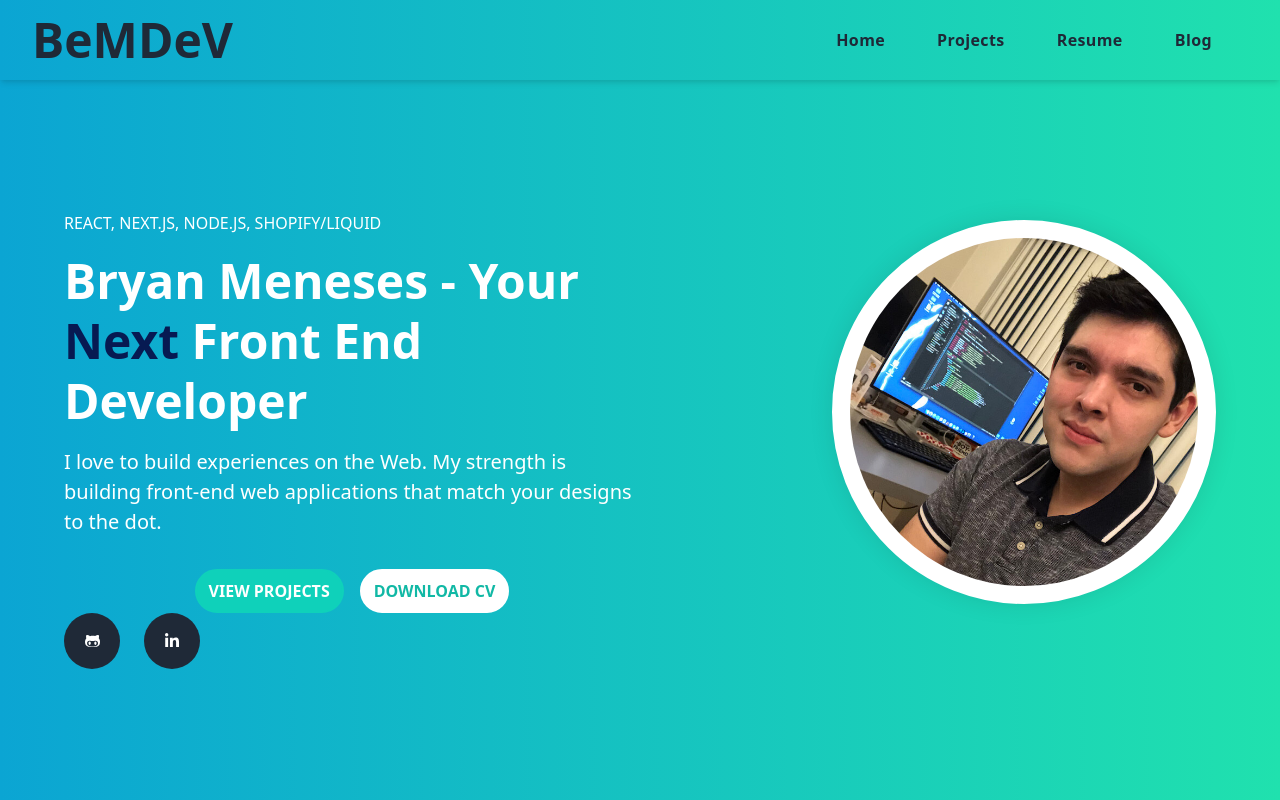
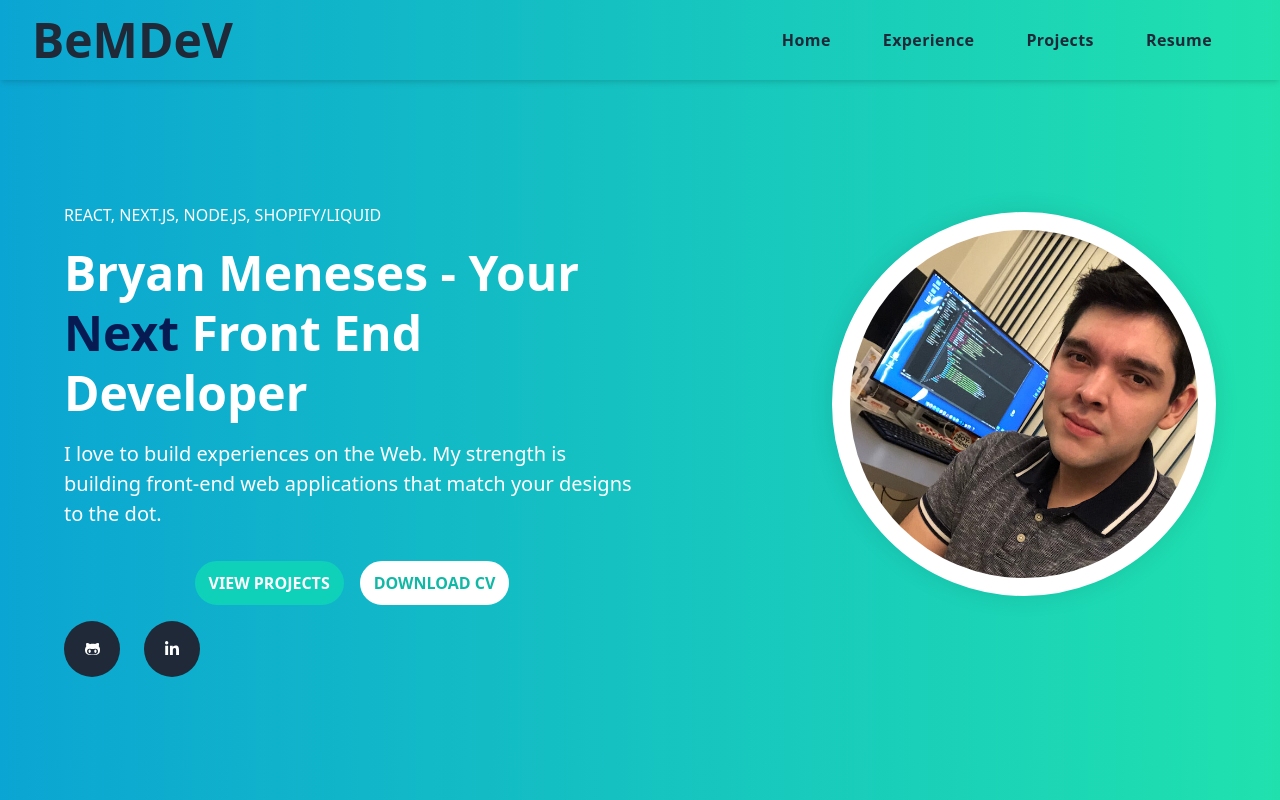
Before and after one commit to bryanMeneses/bemdev-portfolio, a Next.js app: page / in a window 1280 px wide. Shown: the top 800 px of the page. Built offline with nearby package versions, Linux system fonts and the light colour scheme.

Commit message:
add smooth scrolling to sections

```diff
--- /dev/null
+++ b/animations/fadeIn.js
@@ -0,0 +1,10 @@
+export const fadeIn = delay => ({
+  opacity: 1,
+  delay,
+  from: {
+    opacity: 0
+  },
+  config: {
+    duration: 550,
+  },
+})
--- a/components/Header/Header.js
+++ b/components/Header/Header.js
@@ -1,5 +1,5 @@
 import React, { useEffect, useRef, useState } from 'react'
-import Link from 'next/link';
+import {Link} from 'react-scroll';
 import { navLinks } from '../../utils/nav-links';
 
 const Header = () => {
@@ -59,10 +59,13 @@ const Header = () => {
           {navLinks.map((link, i) => {
             return (
               <Link
+                smooth={true}
+                offset={-78}
+                className="cursor-pointer tracking-wide text-gray-800 font-bold py-3 px-4 mr-5 rounded-lg hover:bg-white transition-colors duration-300"
                 key={i}
-                passHref
-                href={link.path}>
-                <a className="tracking-wide text-gray-800 font-bold py-3 px-4 mr-5 rounded-lg hover:bg-white transition-colors duration-300">{link.text}</a>
+                to={link.path}
+                >
+                {link.text}
               </Link>
             );
           })}
--- a/package.json
+++ b/package.json
@@ -15,6 +15,7 @@
     "postcss": "^8.2.6",
     "react": "17.0.1",
     "react-dom": "17.0.1",
+    "react-scroll": "^1.8.2",
     "react-spring": "^8.0.27",
     "tailwindcss": "^2.0.3"
   }
--- a/pages/index.js
+++ b/pages/index.js
@@ -8,21 +8,12 @@ import Trail from '@/components/Trail'
 import Item from '@/components/Experience/Item'
 import { FontAwesomeIcon } from '@fortawesome/react-fontawesome'
 import { faGithubAlt, faLinkedinIn } from '@fortawesome/free-brands-svg-icons'
+import { fadeIn } from 'animations/fadeIn'
 
+import { Element } from "react-scroll";
 
 
 export default function Home() {
-
-  const props = useSpring({
-    opacity: 1,
-    delay: 1000,
-    from: {
-      opacity: 0
-    },
-    config: {
-      duration: 550,
-    },
-  })
 
   return (
     <>
@@ -44,7 +35,7 @@ export default function Home() {
               </div>
             </Trail>
 
-            <animated.div style={props} className='w-7/12 md:w-5/12 lg:p-0 lg:w-4/12'>
+            <animated.div style={useSpring(fadeIn(1000))} className='w-7/12 md:w-5/12 lg:p-0 lg:w-4/12'>
               <div className={styles['img-wrap']}>
                 <div className={styles.img}>
                   <Image width="640" height="640" layout="responsive" src="/bryan-portrait.jpeg" />
@@ -52,18 +43,18 @@ export default function Home() {
               </div>
             </animated.div>
           </div>
-          <div className="socials">
+          <animated.div style={useSpring(fadeIn(1250))} className="socials mt-4">
             <a className="h-14 w-14 mr-6 rounded-full bg-gray-800 transition-all transform hover:scale-110 inline-flex justify-center items-center hover:shadow-lg" href="#">
               <FontAwesomeIcon className="w-2/4" color="white" icon={faGithubAlt} />
             </a>
             <a className="h-14 w-14 mr-6 rounded-full bg-gray-800 transition-all transform hover:scale-110 inline-flex justify-center items-center hover:shadow-lg" href="#">
               <FontAwesomeIcon className="w-2/4" color="white" icon={faLinkedinIn} />
             </a>
-          </div>
+          </animated.div>
         </div>
       </div>
 
-      <section className="w-full py-12 bg-white">
+      <Element name="experience" className="w-full py-12 bg-white">
         <div className="container max-w-5xl mx-auto">
           <h2 className="my-2 font-bold tracking-wider text-gray-800 text-left leading-tight">Experience</h2>
           <div className="w-full">
@@ -82,7 +73,7 @@ export default function Home() {
             company="Win-Kel"
           />
         </div>
-      </section>
+      </Element>
 
       <section className="w-full py-12 bg-white">
         <div className="container max-w-5xl mx-auto">
```
Also changed, not shown: utils/nav-links.js (+4 -4 lines), 1 other file (tests, documents, lock files or other folders).
